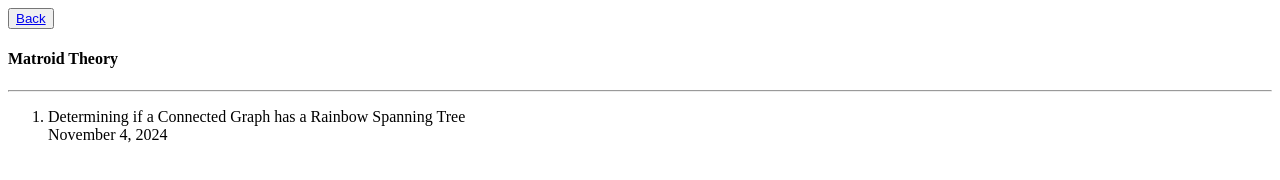
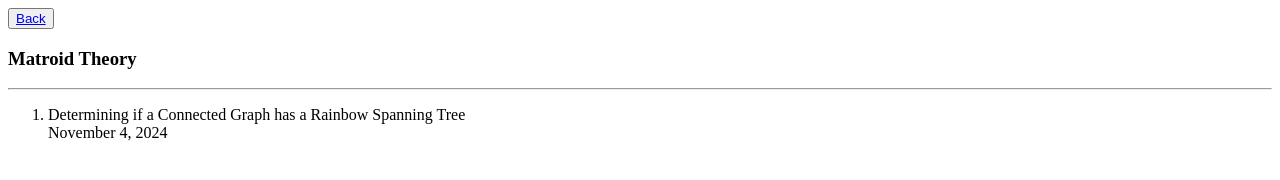
Before and after one commit to tushar7-8-9/my_website, a plain HTML site: page undergrad_assignment_proof.html in a window 1280 px wide. Drawn offline with Linux system fonts and the light colour scheme.

Commit message:
Update undergrad_assignment_proof.html

```diff
--- a/undergrad_assignment_proof.html
+++ b/undergrad_assignment_proof.html
@@ -4,7 +4,7 @@
 </head>
 
 <button><a href="index.html">Back</a></button>
-<h4>Matroid Theory</h2>
+<h3>Matroid Theory</h3>
 <hr>
 <ol>
     <li>
```
